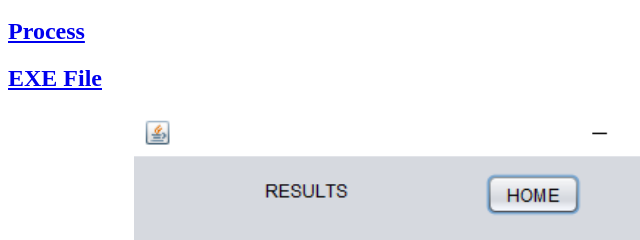
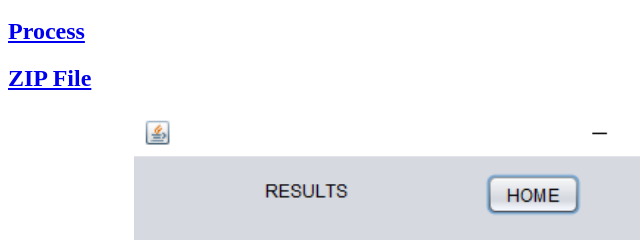
Before and after one commit to Shaikh-Abrar-Kabir/jframe, a plain HTML site: page index.html in a window 1280 px wide. Shown: the part 138-378 px from the top of the page, 0-640 px from the left. Drawn offline with Linux system fonts and the light colour scheme.

Commit message:
Update index.html

```diff
--- a/index.html
+++ b/index.html
@@ -14,6 +14,6 @@ JFrame based Application
 
 <h2><a href="cgpa2.mp4" target="_blank"> Process </a></h2>
 
-<h2><a href = "CGPACALCULATOR.exe" download>EXE File </a></h2>
+<h2><a href = "cgpa_calculator_java.zip" download>ZIP File </a></h2>
 
 <img src="cgpa2.PNG" style="padding-bottom:10%;width:50%;object-fit:contain;pointer-events:none;padding-left:10%"/>
```
